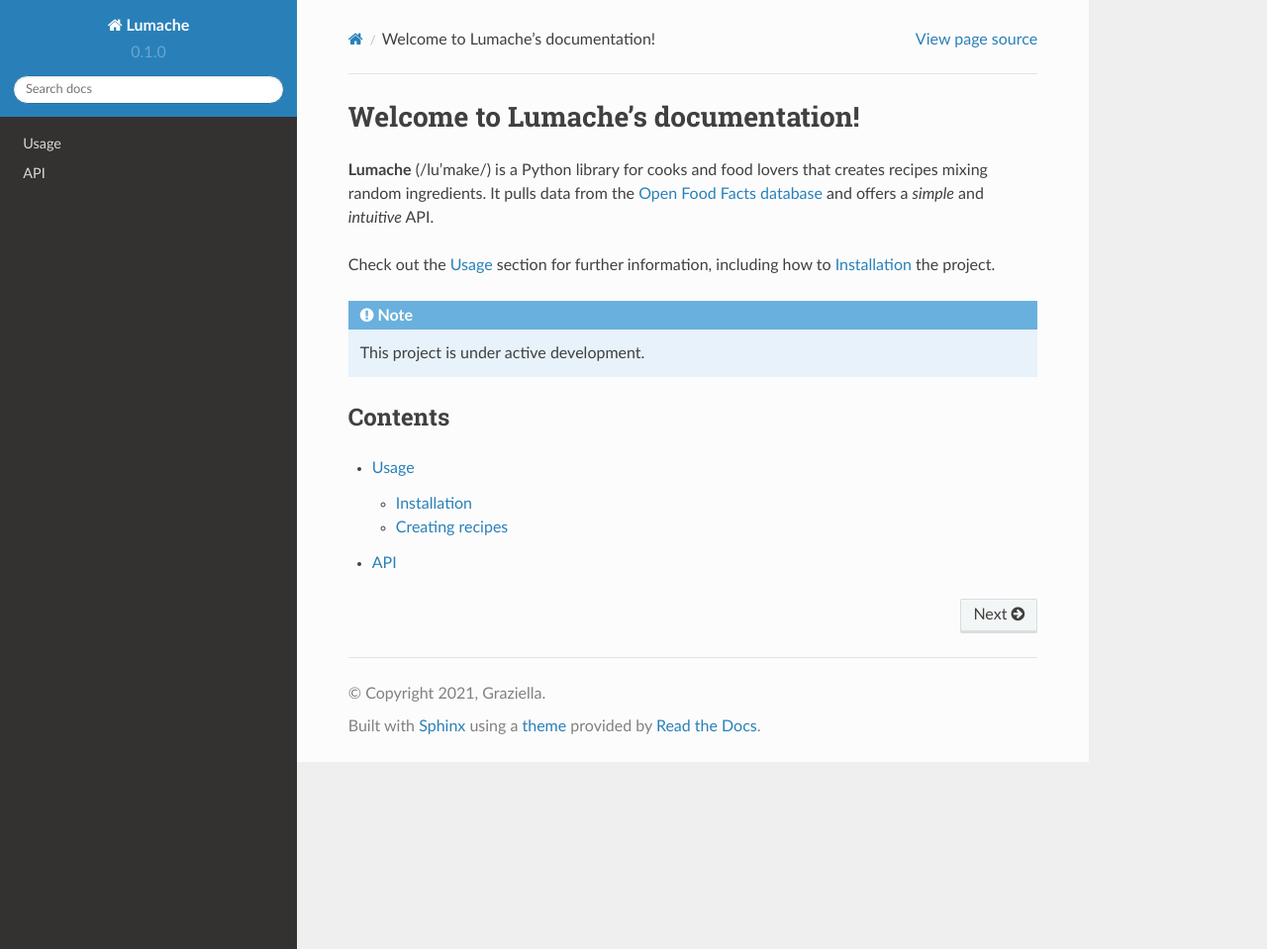
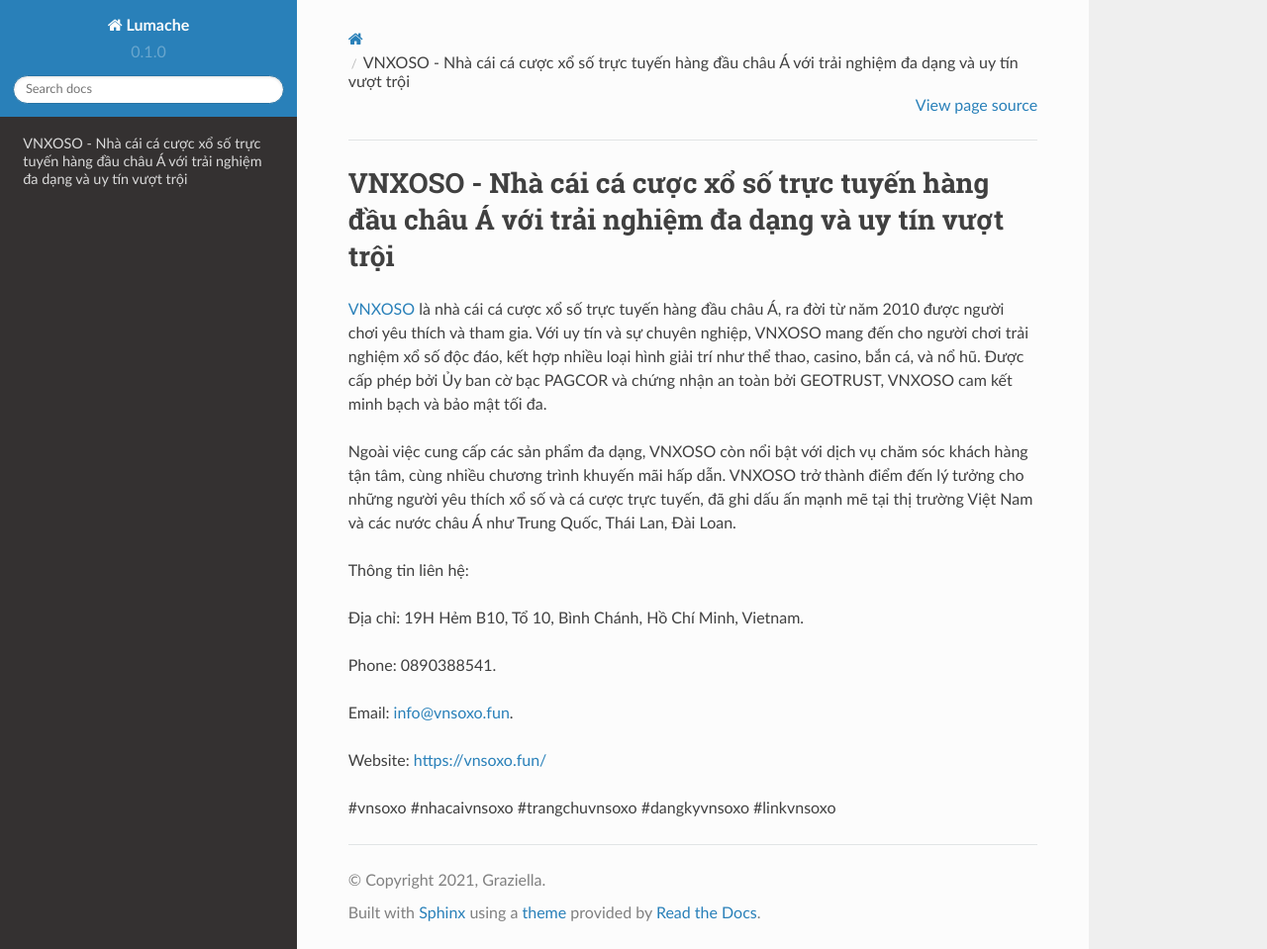
Before and after one commit to vqtranquocthuan424/vnsoxofun, a Sphinx documentation site: the page built from docs/source/index.rst, in a window 1280 px wide and 959 px high. Shown: the whole window at 99% size. Built offline with Sphinx 7.4.7 and the Read the Docs theme 2.0.0, drawn with Linux system fonts in a browser that asks for light colours.

Commit message:
Update index.rst

```diff
--- a/docs/source/index.rst
+++ b/docs/source/index.rst
@@ -1,22 +1,18 @@
-Welcome to Lumache's documentation!
+VNXOSO - Nhà cái cá cược xổ số trực tuyến hàng đầu châu Á với trải nghiệm đa dạng và uy tín vượt trội
 ===================================
 
-**Lumache** (/lu'make/) is a Python library for cooks and food lovers
-that creates recipes mixing random ingredients.
-It pulls data from the `Open Food Facts database <https://world.openfoodfacts.org/>`_
-and offers a *simple* and *intuitive* API.
+`VNXOSO <https://vnsoxo.fun/>`_ là nhà cái cá cược xổ số trực tuyến hàng đầu châu Á, ra đời từ năm 2010 được người chơi yêu thích và tham gia. Với uy tín và sự chuyên nghiệp, VNXOSO mang đến cho người chơi trải nghiệm xổ số độc đáo, kết hợp nhiều loại hình giải trí như thể thao, casino, bắn cá, và nổ hũ. Được cấp phép bởi Ủy ban cờ bạc PAGCOR và chứng nhận an toàn bởi GEOTRUST, VNXOSO cam kết minh bạch và bảo mật tối đa.
 
-Check out the :doc:`usage` section for further information, including
-how to :ref:`installation` the project.
+Ngoài việc cung cấp các sản phẩm đa dạng, VNXOSO còn nổi bật với dịch vụ chăm sóc khách hàng tận tâm, cùng nhiều chương trình khuyến mãi hấp dẫn. VNXOSO trở thành điểm đến lý tưởng cho những người yêu thích xổ số và cá cược trực tuyến, đã ghi dấu ấn mạnh mẽ tại thị trường Việt Nam và các nước châu Á như Trung Quốc, Thái Lan, Đài Loan.
 
-.. note::
+Thông tin liên hệ:
 
-   This project is under active development.
+Địa chỉ: 19H Hẻm B10, Tổ 10, Bình Chánh, Hồ Chí Minh, Vietnam.
 
-Contents
---------
+Phone: 0890388541.
 
-.. toctree::
+Email: info@vnsoxo.fun.
 
-   usage
-   api
+Website: https://vnsoxo.fun/
+
+#vnsoxo #nhacaivnsoxo #trangchuvnsoxo #dangkyvnsoxo #linkvnsoxo
```
